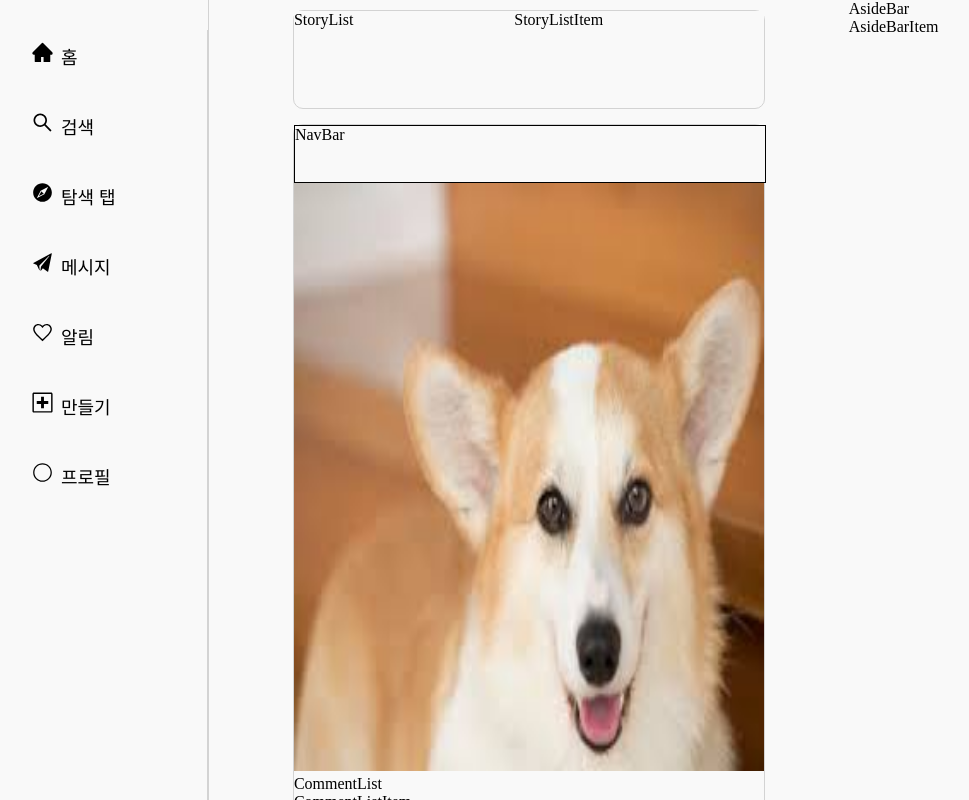
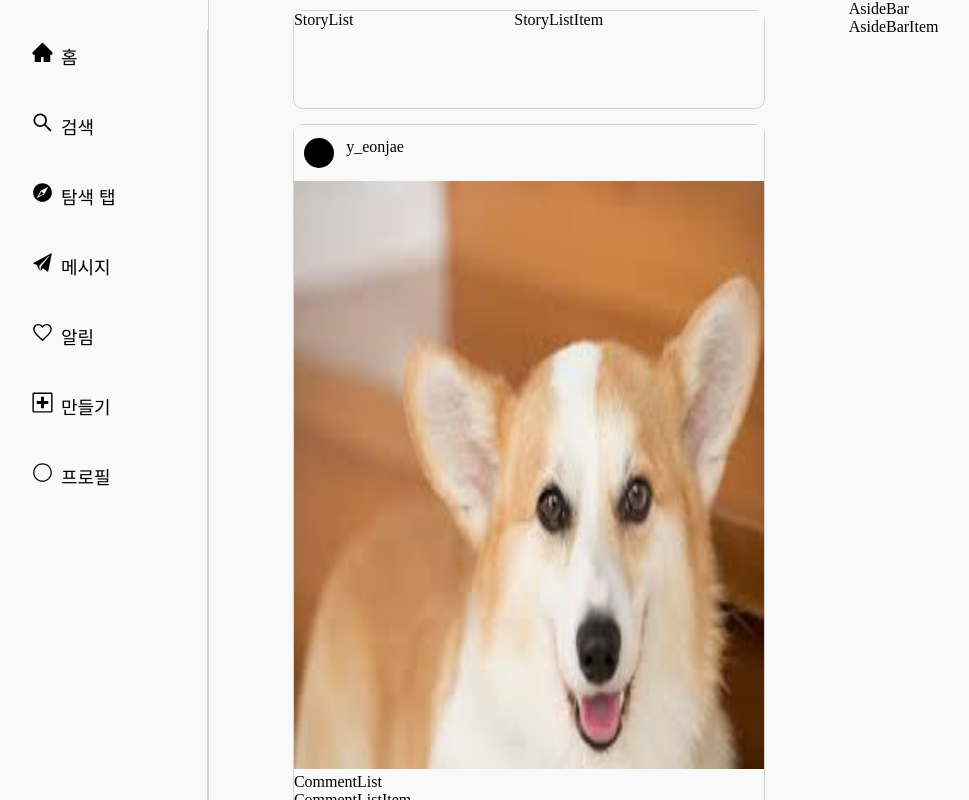
Before and after one commit to dsc-sangmyung/22-23-FE-Study-Yeon, a React (Create React App) app in the folder instagram/: page /main in a window 1280 px wide. Shown: the top 800 px of the page, without its empty margins (5-974 px from the left). Built offline with nearby package versions, Linux system fonts and the light colour scheme.

Commit message:
Clone Coding

```diff
--- a/instagram/src/Page/DirectMessagePage.js
+++ b/instagram/src/Page/DirectMessagePage.js
@@ -3,7 +3,7 @@ import React from 'react';
 const DirectMessagePage = () => {
     return (
         <div>
-
+            Dm
         </div>
     );
 };
--- a/instagram/src/Page/LoginPage.js
+++ b/instagram/src/Page/LoginPage.js
@@ -32,7 +32,6 @@ const LoginPage = () => {
     <div className="main-container">
       <div>
         <img src="img/mainimage.png" alt="mainimage" className="mainimg" />
-
         <div className="container">
           <div className="pic" id="pic4" />
           <div className="pic" id="pic3" />
--- a/instagram/src/Page/MainPage.js
+++ b/instagram/src/Page/MainPage.js
@@ -9,22 +9,27 @@ const MainPage = () => {
   const contents = [
     {
       id: 1,
+      name : 'y_eonjae',
       image: "./img/Dog1.jpeg",
     },
     {
       id: 2,
+      name : 'jeong_yeon_jae',
       image: "./img/Dog2.jpeg",
     },
     {
       id: 3,
+      name : 'ash_jae',
       image: "./img/Dog3.jpeg",
     },
     {
       id: 4,
+      name : 'yeon_0818',
       image: "./img/Dog4.jpeg",
     },
     {
       id: 5,
+      name: 'yeon_yeon',
       image: "./img/Dog5.jpeg",
     },
   ];
--- a/instagram/src/Page/ProfilePage.js
+++ b/instagram/src/Page/ProfilePage.js
@@ -3,7 +3,7 @@ import React from 'react';
 const ProfilePage = () => {
     return (
         <div>
-
+            Profile
         </div>
     );
 };
--- a/instagram/src/Page/RandomFeedPage.js
+++ b/instagram/src/Page/RandomFeedPage.js
@@ -3,7 +3,7 @@ import React from 'react';
 const RandomFeedPage = () => {
     return (
         <div>
-
+            Rand
         </div>
     );
 };
--- a/instagram/src/component/NavBar.js
+++ /dev/null
@@ -1,11 +0,0 @@
-import React from 'react';
-
-const NavBar = () => {
-    return (
-        <div>
-            NavBar
-        </div>
-    );
-};
-
-export default NavBar;
--- a/instagram/src/component/PostListItem.js
+++ b/instagram/src/component/PostListItem.js
@@ -1,16 +1,23 @@
-import React from 'react';
-import CommentList from './CommentList';
-import NavBar from './NavBar';
+import React from "react";
+import CommentList from "./CommentList";
 import "../css/PostList.scss";
 
-const PostListItem = ({content}) => {
-    return (
-        <div className='postlist'>
-            <div className='navbar'><NavBar/></div>
-            <div><img src={content.image} alt={content.id} className='img'/></div>
-            <div><CommentList/></div>
-        </div>
-    );
+const PostListItem = ({ content }) => {
+  return (
+    <div className="postlist">
+      <div className="navbar">
+
+        <div className="navbar_img"></div>
+        <div className="navbar_name">{content.name}</div>
+      </div>
+      <div>
+        <img src={content.image} alt={content.id} className="img" />
+      </div>
+      <div>
+        <CommentList />
+      </div>
+    </div>
+  );
 };
 
 export default PostListItem;
--- a/instagram/src/css/LoginPage.scss
+++ b/instagram/src/css/LoginPage.scss
@@ -215,7 +215,6 @@ input:focus {
   background-size: cover;
   background-position: center;
   background-repeat: no-repeat;
-  -webkit-animation: fade 24s infinite;
   animation: fade 24s infinite;
   border-radius: 22px;
 }
@@ -233,24 +232,7 @@ input:focus {
 }
 #pic4 {
   background-image: url("../../public/img/loginImage4.png");
-  animation-delay: 16s;
-}
-@-webkit-keyframes fade {
-  0% {
-    opacity: 1;
-  }
-  20% {
-    opacity: 1;
-  }
-  34% {
-    opacity: 0;
-  }
-  88% {
-    opacity: 0;
-  }
-  100% {
-    opacity: 1;
-  }
+  animation-delay: 24s;
 }
 @keyframes fade {
   0% {
--- a/instagram/src/css/MainPage.scss
+++ b/instagram/src/css/MainPage.scss
@@ -24,9 +24,6 @@
     border-radius: 10px;
 }
 
-.post{
-}
-
 .aside{
     flex:2;
     @media (max-width: 1000px) {
--- a/instagram/src/css/Menu.scss
+++ b/instagram/src/css/Menu.scss
@@ -7,6 +7,7 @@ li{
 button{
     border: none;
     margin-top: 10px;
+    cursor: pointer;
 }
 
 .homeicon{
@@ -36,7 +37,6 @@ button{
 }
 
 .text{
-
     padding-left: 7px;
     font-size: 18px;
 
--- a/instagram/src/css/PostList.scss
+++ b/instagram/src/css/PostList.scss
@@ -8,9 +8,25 @@
 }
 
 .navbar{
-    border: 0.5px solid black;
+    display: flex;
     width : 470px;
     height: 56px;
+
+}
+
+.navbar_name{
+    margin-top: 13px;
+    margin-right: 360px;
+    text-align: center;
+}
+.navbar_img{
+    float:left;
+    margin-left : 10px;
+    margin-top : 13px;
+    width: 30px;
+    height: 30px;
+    background-color: black;
+    border-radius: 30px;
 }
 
 .img{
```
